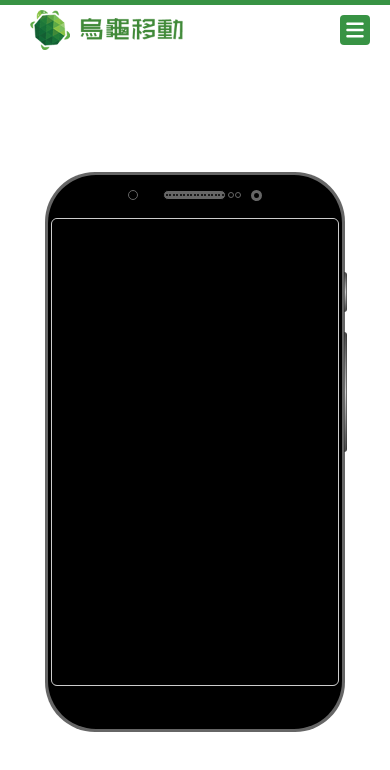
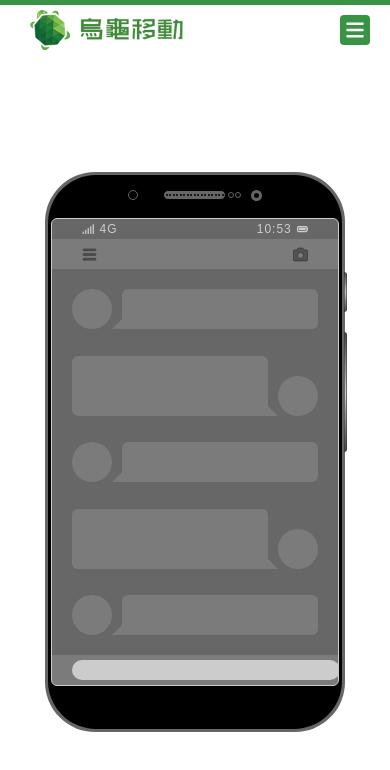
Before and after one commit to YuanShuoHsu/turtleMobile, a React (Create React App) app: page /chatroom in a window 390 px wide. Shown: the top 770 px of the page. Built offline with nearby package versions, Linux system fonts and the light colour scheme.

Commit message:
phone power scss modified

```diff
--- a/src/components/Phone/index.module.scss
+++ b/src/components/Phone/index.module.scss
@@ -144,7 +144,7 @@
           left: 0;
           width: 100%;
           height: 100%;
-          background: #000;
+          background: rgba(0, 0, 0, 0.2);
           z-index: 1;
           transition: 0.2s;
         }
```
